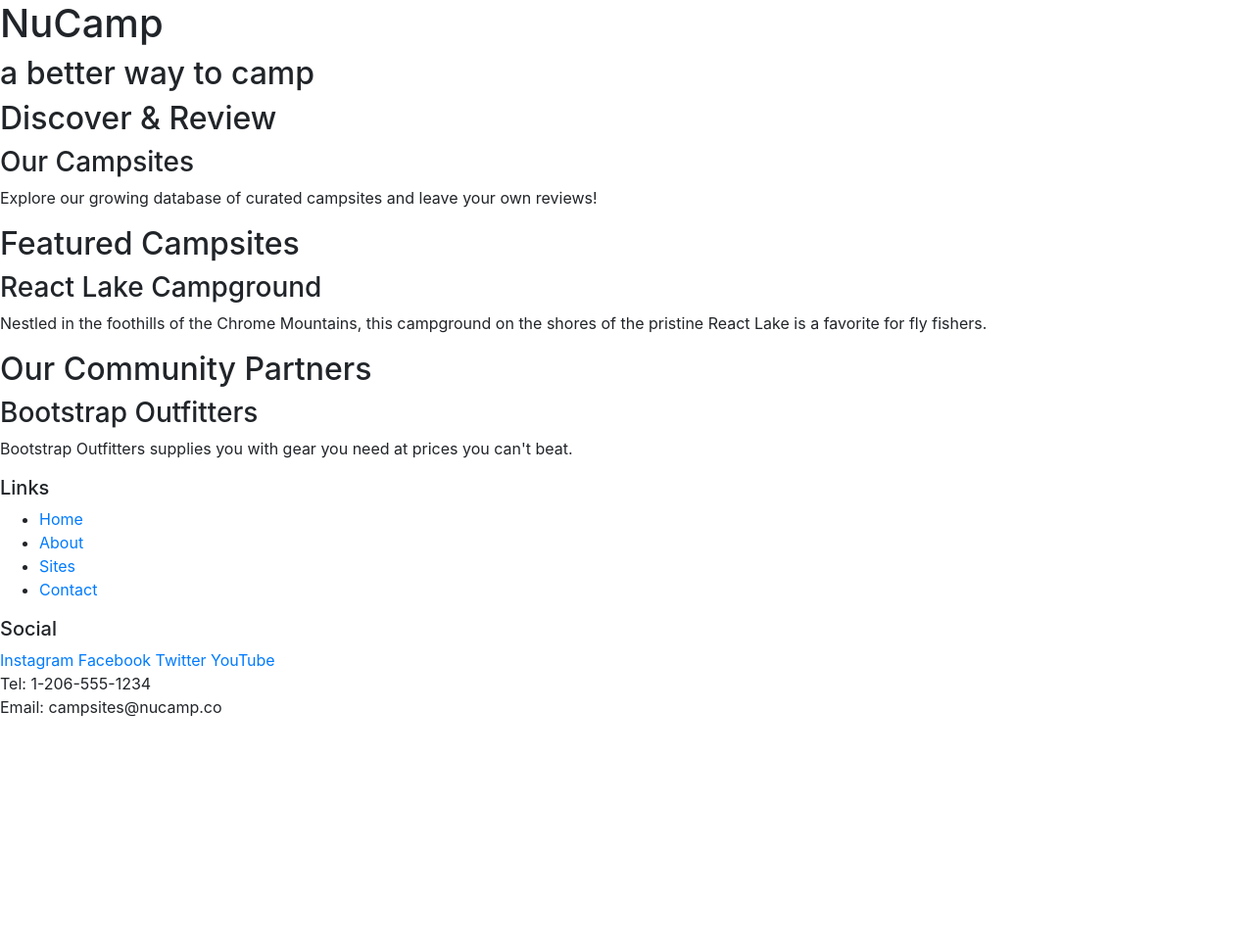
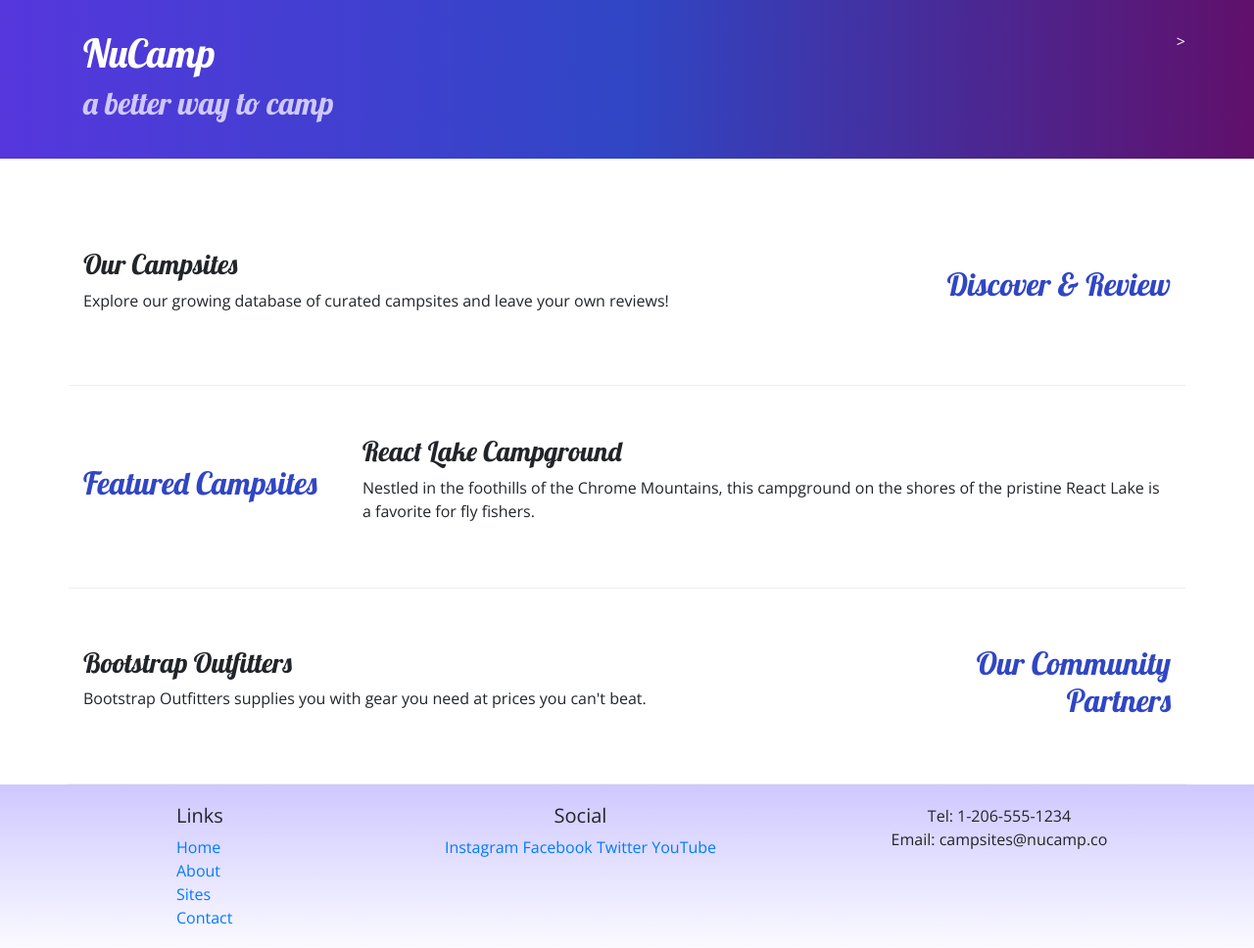
Before and after one commit to patrickdlippert/nucamp-bootstrap, a website: page index.html in a window 1280 px wide. Shown: the whole page at 98% size. Before the commit the page ends 800 px from the top, so only its background shows below. Drawn offline with nearby package versions, Linux system fonts and the light colour scheme.

Commit message:
Bootstrap Grid

```diff
--- /dev/null
+++ b/css/styles.css
@@ -0,0 +1,32 @@
+body {
+    font-family: "Open Sans", sans-serif;
+}
+
+h1, h2, h3 {
+    font-family: "Lobster", cursive;
+}
+
+h2 {
+    color: #3046C5;
+}
+
+header h2 {
+    color: #CEC8FF;
+}
+
+footer {
+    background-image: linear-gradient(#CEC8FF, white);
+    padding: 20px 0;
+}
+
+.jumbotron {
+    padding: 30px;
+    background-image: linear-gradient(to right, #5637DD, #3046C5, #60106B);
+    color: white;
+}
+
+.row-content {
+    padding: 50px 0;
+    border-bottom: 1px ridge;
+    min-height: 200px;
+}
--- a/index.html
+++ b/index.html
@@ -9,57 +9,83 @@
     <!-- Bootstrap CSS -->
     <link rel="stylesheet" href="node_modules/bootstrap/dist/css/bootstrap.min.css" />
 
+    <!-- Additional CSS must be placed after Bootstrap CSS -->
+    <link rel="stylesheet" href="https://fonts.googleapis.com/css?family=Lobster|Open+Sans" />
+    <link rel="stylesheet" href="css/styles.css" />
     <title>NuCamp: A Better Way To Camp</title>
 </head>
 
 <body>
 
-    <header>
-        <div>
+    <header class="jumbotron jumbotron-fluid">
+        <div class="container">
+            <div class="row">
+                <div class="col">
                     <h1>NuCamp</h1>
                     <h2>a better way to camp</h2>
+                </div>>
+            </div>
         </div>
     </header>
 
-    <div>
-        <h2>Discover & Review</h2>
+    <div class="container">
+        <div class="row row-content align-items-center">
+            <div class="col-sm-4 order-sm-last col-md-3">
+                <h2 class="text-sm-right">Discover & Review</h2>
+            </div>
+            <div class="col">
                 <h3>Our Campsites</h3>
                 <p>Explore our growing database of curated campsites and leave your own reviews!</p>
             </div>
+        </div>
 
-    <div>
+        <div class="row row-content align-items-center">
+            <div class="col-sm-4 col-md-3">
                 <h2>Featured Campsites</h2>
+            </div>
+            <div class="col">
                 <h3>React Lake Campground</h3>
                 <p>Nestled in the foothills of the Chrome Mountains, this campground on the shores of the pristine React Lake is
             a favorite for fly fishers.</p>
             </div>
+        </div>
 
-    <div>
-        <h2>Our Community Partners</h2>
+        <div class="row row-content align-items-center">
+            <div class="col-sm-4 order-sm-last col-md-3">
+                <h2 class="text-sm-right">Our Community Partners</h2>
+            </div>
+            <div class="col">
                 <h3>Bootstrap Outfitters</h3>
                 <p>Bootstrap Outfitters supplies you with gear you need at prices you can't beat.</p>
             </div>
+        </div>
+    </div>
+
 
     <footer>
-        <div>
+        <div class="container">
+            <div class="row">
+                <div class="col-4 col-sm-2 offset-1">
                     <h5>Links</h5>
-            <ul>
+                    <ul class="list-unstyled">
                         <li><a href="#">Home</a></li>
                         <li><a href="#">About</a></li>
                         <li><a href="#">Sites</a></li>
                         <li><a href="#">Contact</a></li>
                     </ul>
                 </div>
-        <div>
+                <div class="col-6 col-sm-5 text-center">
                     <h5>Social</h5>
                     <a href="http://instagram.com/">Instagram</a>
                     <a href="http://facebook.com/">Facebook</a>
                     <a href="http://twitter.com/">Twitter</a>
                     <a href="http://youtube.com/">YouTube</a>
                 </div>
-        <div>
+                <div class="col-sm-4 text-center">
                     Tel: 1-206-555-1234<br />
                     Email: campsites@nucamp.co
+                </div>
+            </div>
         </div>
     </footer>
 
```
Lines whose indentation alone changed are shown as unchanged.
